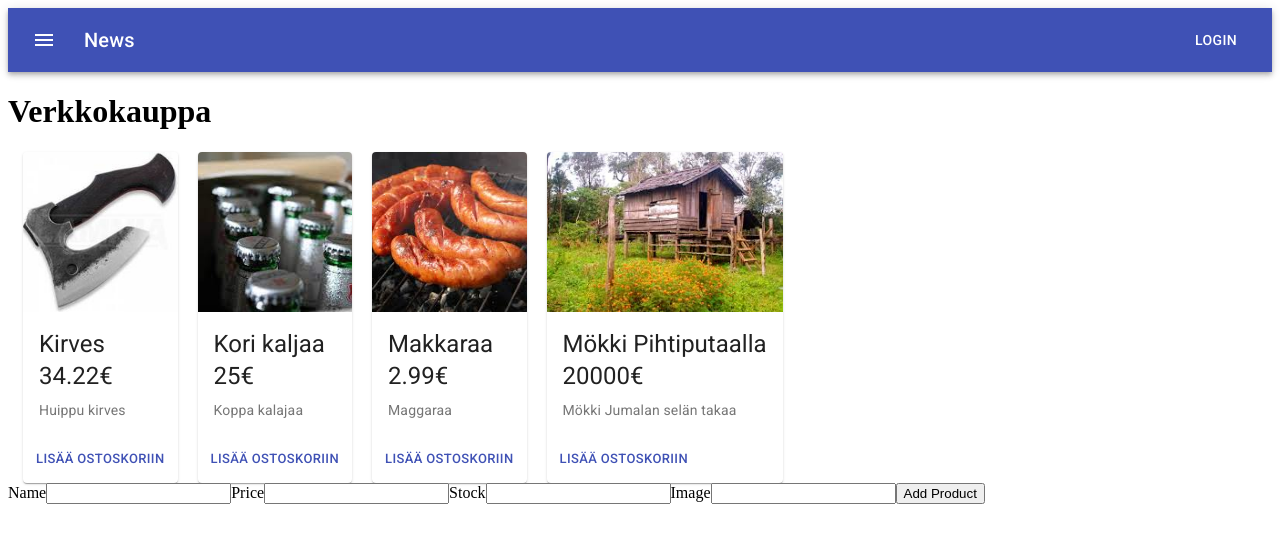
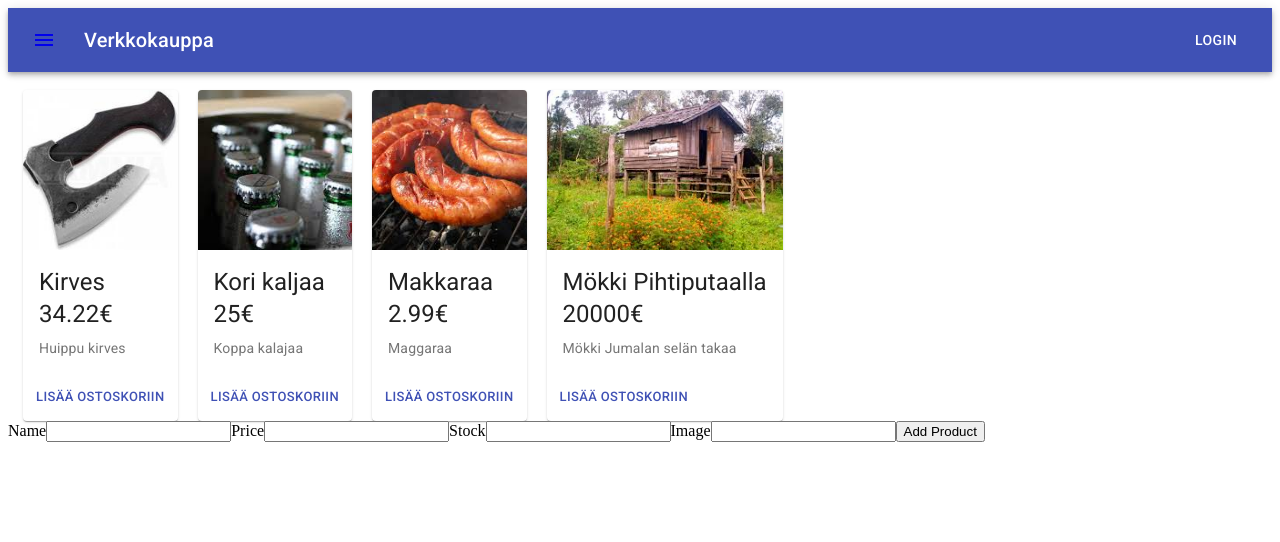
Before and after one commit to Vekkumasa/Verkkokauppa, a React (Create React App) app in the folder client/: page / in a window 1280 px wide. Shown: the top 542 px of the page. Built offline with nearby package versions, Linux system fonts and the light colour scheme.

Commit message:
kirjanpito

```diff
--- a/client/src/App.tsx
+++ b/client/src/App.tsx
@@ -10,8 +10,7 @@ const App: React.FC = () => {
     <div>
       <Router>
         <Navibar />
-        <h1> Verkkokauppa </h1>
-
+        <br/>
         <Switch>
           <Route path="/" render={() => <ProductListPage />} />
         </Switch>
--- a/client/src/components/Navibar.tsx
+++ b/client/src/components/Navibar.tsx
@@ -6,6 +6,7 @@ import Typography from '@material-ui/core/Typography';
 import Button from '@material-ui/core/Button';
 import IconButton from '@material-ui/core/IconButton';
 import MenuIcon from '@material-ui/icons/Menu';
+import { Link } from "react-router-dom";
 
 const useStyles = makeStyles((theme) => ({
   root: {
@@ -26,11 +27,13 @@ const Navibar: React.FC = () => {
     <div className={classes.root}>
       <AppBar position="static" color="primary">
         <Toolbar>
-          <IconButton edge="start" className={classes.menuButton} color="inherit" aria-label="menu">
-          <MenuIcon />
-          </IconButton>
+          <Link to={'/'}>
+            <IconButton edge="start" className={classes.menuButton} color="inherit" aria-label="menu">
+              <MenuIcon />
+            </IconButton>
+          </Link>
           <Typography variant="h6" className={classes.title}>
-            News
+            Verkkokauppa
           </Typography>
           <Button color="inherit">Login</Button>
         </Toolbar>
```
Also changed, not shown: 1 other file (tests, documents, lock files or other folders).
